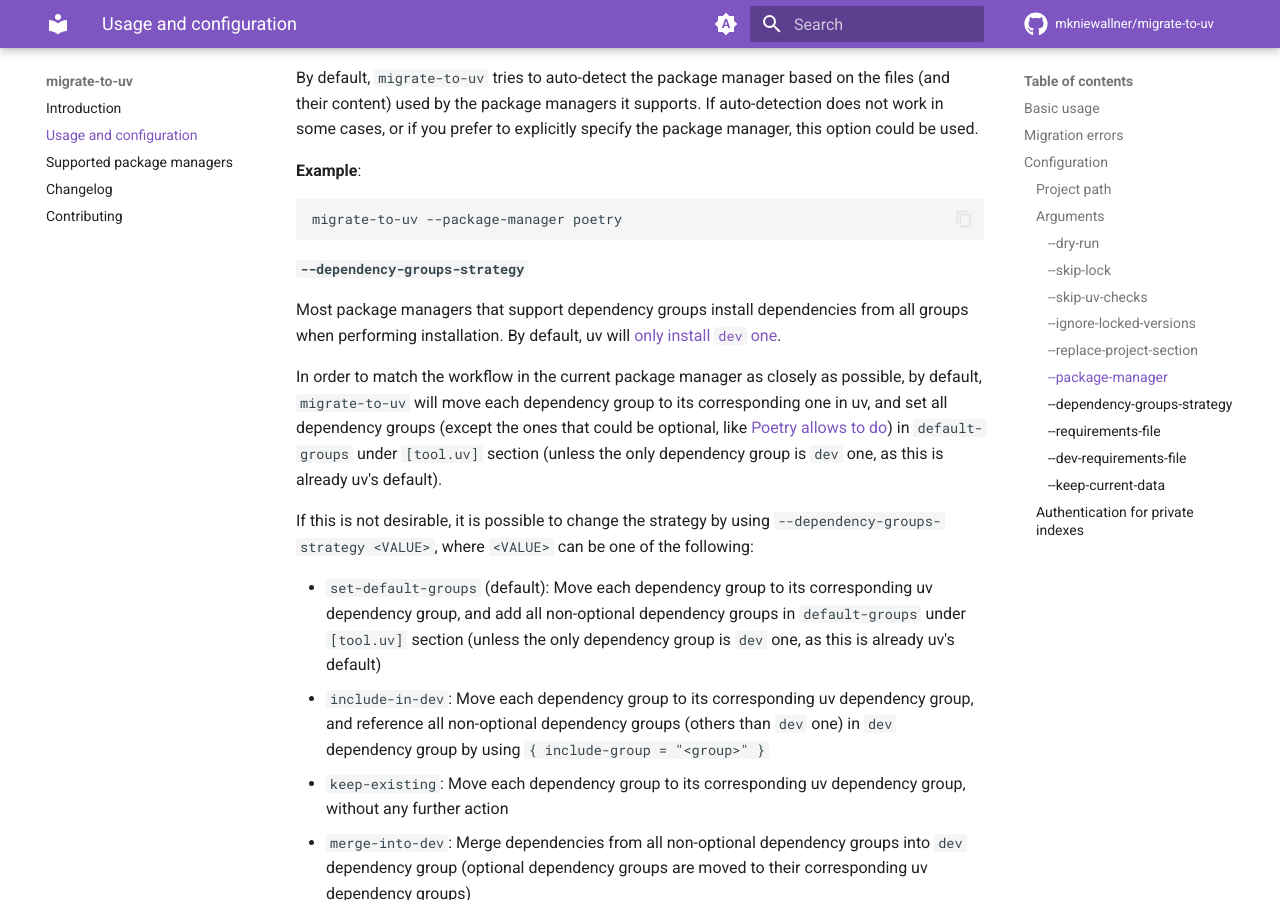
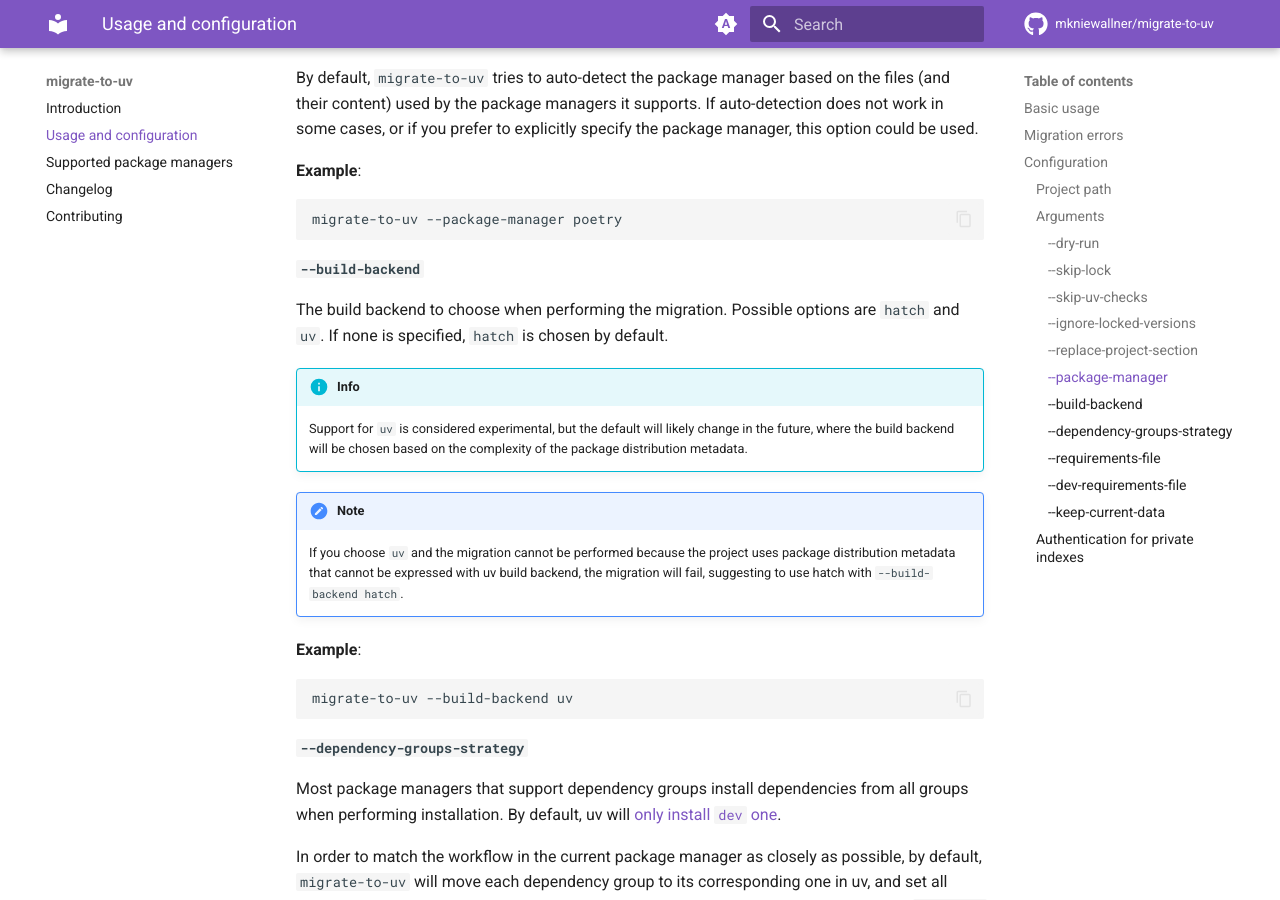
Before and after one commit to mkniewallner/migrate-to-uv, an MkDocs documentation site: the page built from docs/usage-and-configuration.md, in a window 1280 px wide and 900 px high, scrolled down 2589 px. Built offline with MkDocs 1.6.1 and Material for MkDocs 9.7.7, drawn with Linux system fonts in a browser that asks for light colours; comment, search, counter and statistics services are not loaded.

Commit message:
docs(configuration): add doc for `--build-backend`

````diff
--- a/docs/usage-and-configuration.md
+++ b/docs/usage-and-configuration.md
@@ -132,6 +132,28 @@ package manager, this option could be used.
 migrate-to-uv --package-manager poetry
 ```
 
+#### `--build-backend`
+
+The build backend to choose when performing the migration. Possible options are `hatch` and `uv`. If none is specified,
+`hatch` is chosen by default.
+
+!!!info
+
+    Support for `uv` is considered experimental, but the default will likely change in the future, where the build
+    backend will be chosen based on the complexity of the package distribution metadata.
+
+!!!note
+
+    If you choose `uv` and the migration cannot be performed because the project uses package distribution metadata that
+    cannot be expressed with uv build backend, the migration will fail, suggesting to use hatch with
+    `--build-backend hatch`.
+
+**Example**:
+
+```bash
+migrate-to-uv --build-backend uv
+```
+
 #### `--dependency-groups-strategy`
 
 Most package managers that support dependency groups install dependencies from all groups when performing installation.
````
Also changed, not shown: docs/supported-package-managers.md (+12 -6 lines).
